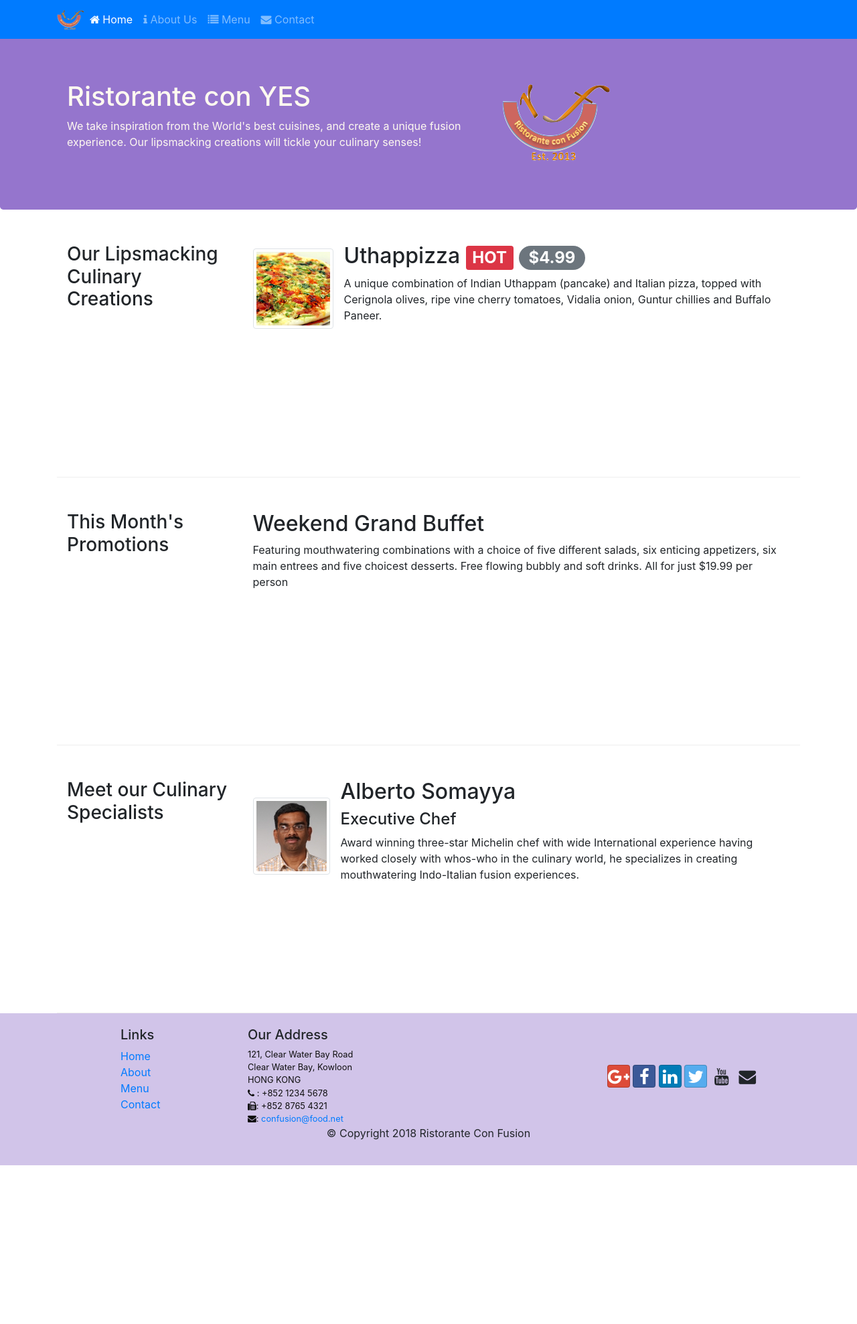
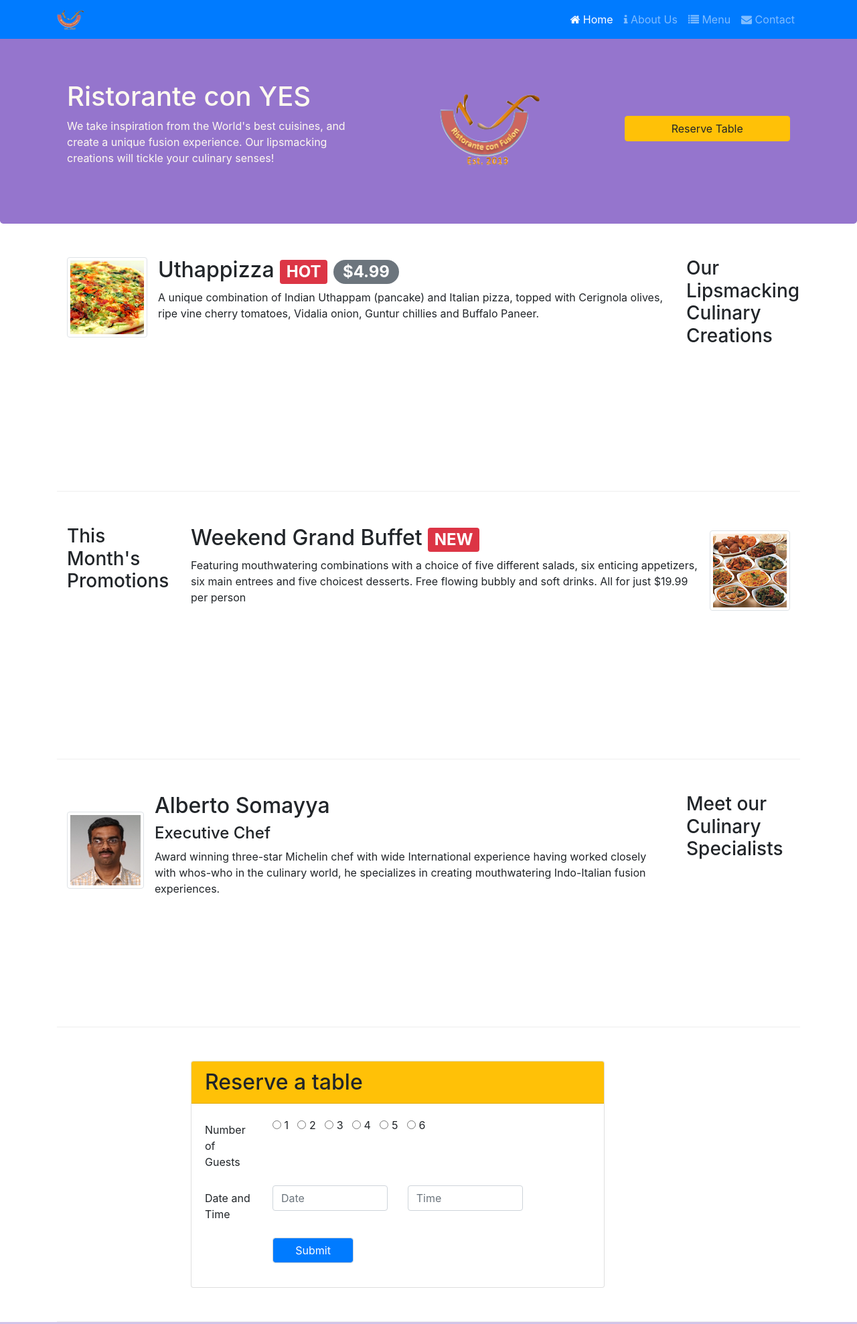
Before and after one commit to MuniPrasannaKumarM/coursera, a website: page index.html in a window 1280 px wide. Shown: the top 1977 px of the page at 67% size. Before the commit the page ends 1740 px from the top, so only its background shows below. Drawn offline with nearby package versions, Linux system fonts and the light colour scheme.

Commit message:
tab content and navigation

```diff
--- a/css/styles.css
+++ b/css/styles.css
@@ -38,3 +38,15 @@ body
 	padding: 50px 0px 0px 0px;
 	z-index: 0;
 }
+.color1
+{
+	background-color: yellow;
+}
+.tab-content
+{
+	border-right: 1px solid #ddd;
+	border-left: 1px solid #ddd;
+	border-bottom: 1px solid #ddd;
+
+	padding: 0px 10px 10px 10px ;
+}
--- a/index.html
+++ b/index.html
@@ -13,6 +13,9 @@
     <link rel="stylesheet" href="node_modules/font-awesome/css/font-awesome.min.css">
     <link rel="stylesheet" href="node_modules/bootstrap-social/bootstrap-social.css">
     <link rel="stylesheet"  href="css\styles.css">
+    <script type="text/javascript">
+
+    </script>
 </head>
 
 <body>
@@ -24,7 +27,7 @@
         </button>
         <a class="navbar-brand mr-auto" href="#"><img class="img-fluid" src="img/logo.png" height="30" width="41"></a>
         <div class="collapse navbar-collapse" id="Navbar">
-        <ul class="navbar-nav mr-auto">
+        <ul class="navbar-nav ml-auto">
             <li class="nav-item active"><a class="nav-link"><span class="fa fa-home "></span> Home</a></li>
             <li class="nav-item"><a class="nav-link" href="./aboutus1.html"><span class="fa fa-info"></span> About Us</a></li>
             <li class="nav-item"><a class="nav-link"><span class="fa fa-list" ></span> Menu</a></li>
@@ -37,12 +40,17 @@
 
             <div class="container">
                 <div class="row row-header">
-                <div class="col-12 col-sm-7">
+                <div class="col-12 col-sm-5">
                     <h1>Ristorante con YES</h1>
                     <p>We take inspiration from the World's best cuisines, and create a unique fusion experience. Our lipsmacking creations will tickle your culinary senses!</p>
                 </div >
-                <div class="col-12 col-sm-5 align-self-center">
+                <div class="col-12 offset-sm-1 col-sm-2 align-self-center">
                     <img src="img/logo.png" class="img-fluid">
+                </div>
+                <div class="col-12 offset-sm-1 col-sm-3 align-self-center">
+                    <form>
+                        <a href="#reserve" class="btn btn-warning btn-block" role="button">Reserve Table</a>
+                    </form>
                 </div>
             </div>
         </div>
@@ -51,10 +59,10 @@
     <div class="container">
         <div class="row row-content">
 
-            <div class="col-12 col-sm-3">
+            <div class="col-12 col-sm-2 order-sm-last">
                 <h3>Our Lipsmacking Culinary Creations</h3>
             </div>
-            <div class="col-12 col-sm-9">
+            <div class="col-12 col-sm-10 order-sm-first">
                 <div class="media">
                     <img class="d-flex mr-3 img-thumbnail align-self-center" src="img/uthappizza.png" alt="Uthappizza">
                     </img>
@@ -70,22 +78,27 @@
 
 
         <div class="row row-content">
-
-            <div class="col-12 col-sm-3 order-sm">
+            <div class="col-12 col-sm-2 order-sm">
                 <h3>This Month's Promotions</h3>
             </div>
-            <div class="col-12 col-sm-9 order-sm">
-                <h2>Weekend Grand Buffet</h2>
+            <div class="col-12 col-sm-10 order-sm">
+                <div class="media">
+
+                    <div class="media-body">
+                        <h2>Weekend Grand Buffet <span class="badge badge-danger"> NEW </span></h2>
                 <p>Featuring mouthwatering combinations with a choice of five different salads, six enticing appetizers, six main entrees and five choicest desserts. Free flowing bubbly and soft drinks. All for just $19.99 per person </p>
+                    </div>
+                    <img class="d-flex ml-3 img-thumbnail align-self-center" src="img/buffet.png" align="Buffet">
+                </div>
             </div>
 
         </div>
 
         <div class="row row-content ">
-            <div class="col-12 col-sm-3 ">
+            <div class="col-12 col-sm-2 order-sm-last">
                 <h3>Meet our Culinary Specialists</h3>
             </div>
-            <div class="col-12 col-sm-9">
+            <div class="col-12 col-sm-10 order-sm-first">
                 <div class="media">
                     <img src="img/alberto.png" alt="Alberto" class="d-flex mr-3 img-thumbnail align-self-center">
                     <div class="media-body">
@@ -98,7 +111,44 @@
             </div>
         </div>
     </div>
-
+    <div class="container " id="reserve">
+        <div class="row row-content">
+            <div class="col-12 offset-sm-2 col-sm-7">
+                <div class="card">
+                    <h2 class="card-header bg-warning" >Reserve a table</h2>
+                    <div class="card-body">
+                        <form>
+                            <div class="form-group row">
+                            <label for="checkboxdata" class="col-form-label col-12 col-sm-2">Number of Guests</label>
+                            <div class="form-radio col-12 col-sm-10">
+                                <input type="radio" name="checkboxdata" id="checkboxdata"> 1 &nbsp;
+                                <input type="radio" name="checkboxdata" id="checkboxdata"> 2 &nbsp;
+                                <input type="radio" name="checkboxdata" id="checkboxdata"> 3 &nbsp;
+                                <input type="radio" name="checkboxdata" id="checkboxdata"> 4 &nbsp;
+                                <input type="radio" name="checkboxdata" id="checkboxdata"> 5 &nbsp;
+                                <input type="radio" name="checkboxdata" id="checkboxdata"> 6 &nbsp;
+                            </div>
+                            </div>
+                            <div class="form-group row">
+                                <label for="dateandtime" class="col-form-label col-12 col-sm-2">Date and Time</label>
+                                <div class="col-12 col-sm-4">
+                                    <input type="text" name="dateandtime" id="dateandtime" placeholder="Date"  class="form-control">
+                                </div>
+                                <div class="col-12 col-sm-4">
+                                    <input type="text" name="dateandtime" id="dateandtime" placeholder="Time" class="form-control">
+                                </div>
+                            </div>
+                            <div  class="form-group row">
+                                <div class="col-12 offset-sm-2 col-sm-3">
+                                <button type="submit" name="submitdata" id="submitdata" class="form-control bg-primary " style="color: white" >Submit</button>
+                            </div>
+                            </div>
+                        </form>
+                    </div>
+                </div>
+            </div>
+        </div>
+    </div>
     <footer class="footer">
         <div class="container">
             <div class="row ">
```
Also changed, not shown: aboutus1.html (+35 -6 lines), contactus.html (+1 -1 lines).
